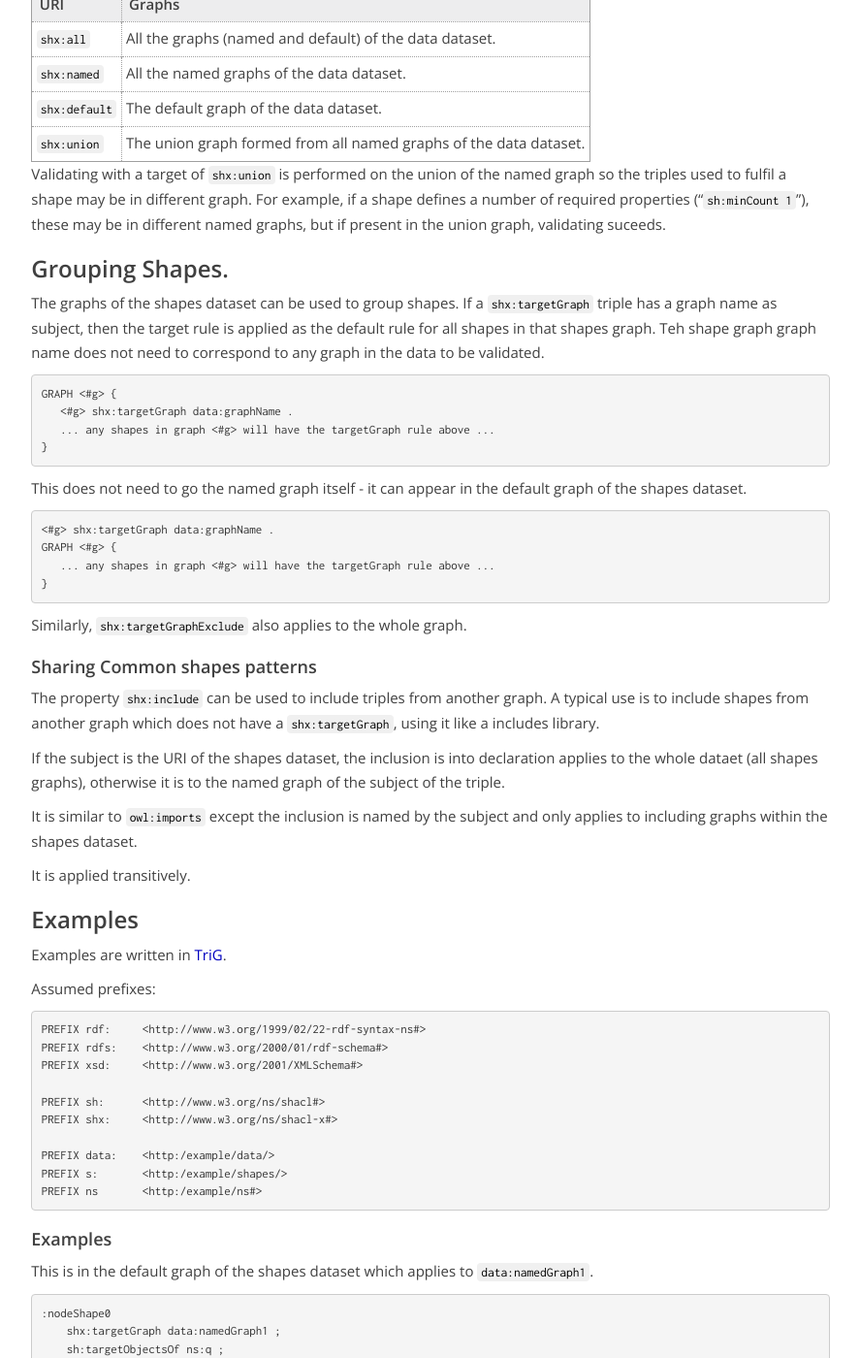
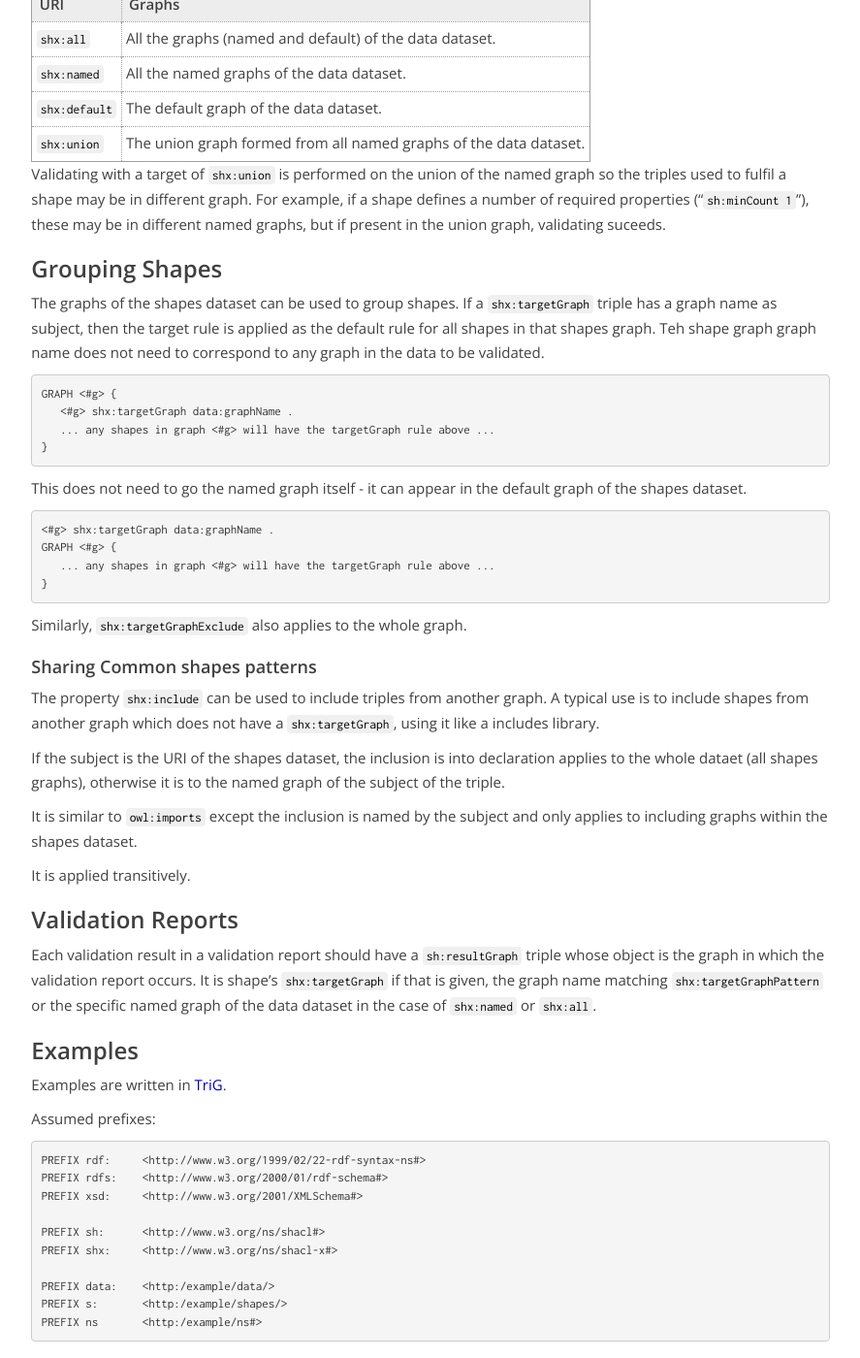
Before and after one commit to afs/afs.github.io, a Jekyll site: the page built from shacl-datasets.md, in a window 1280 px wide and 1400 px high, scrolled down 1061 px. Shown: the whole window at 97% size, without its empty margins (196-1083 px from the left). Built offline with Jekyll 4.4.1, drawn with Linux system fonts in a browser that asks for light colours; some of the changed text lies outside the part shown.

Commit message:
Validation result extension

```diff
--- a/shacl-datasets.md
+++ b/shacl-datasets.md
@@ -75,7 +75,7 @@ example, if a shape defines a number of required properties ("`sh:minCount 1`"),
 these may be in different named graphs, but if present in the union graph,
 validating suceeds.
 
-## Grouping Shapes.
+## Grouping Shapes
 
 The graphs of the shapes dataset can be used to group shapes. If a
 `shx:targetGraph` triple has a graph name as subject, then the target rule is
@@ -113,6 +113,14 @@ It is similar to `owl:imports` except the inclusion is named by the subject and
 only applies to including graphs within the shapes dataset.
 
 It is applied transitively.
+
+## Validation Reports
+
+Each validation result in a validation report should have a `sh:resultGraph`
+triple whose object is the graph in which the validation report occurs. It is
+shape's `shx:targetGraph` if that is given, the graph name matching
+`shx:targetGraphPattern` or the specific named graph of the data dataset in
+the case of `shx:named` or `shx:all`.
 
 ## Examples
 
```
Also changed, not shown: other parts of shacl-datasets.md (+1 -1 lines).
